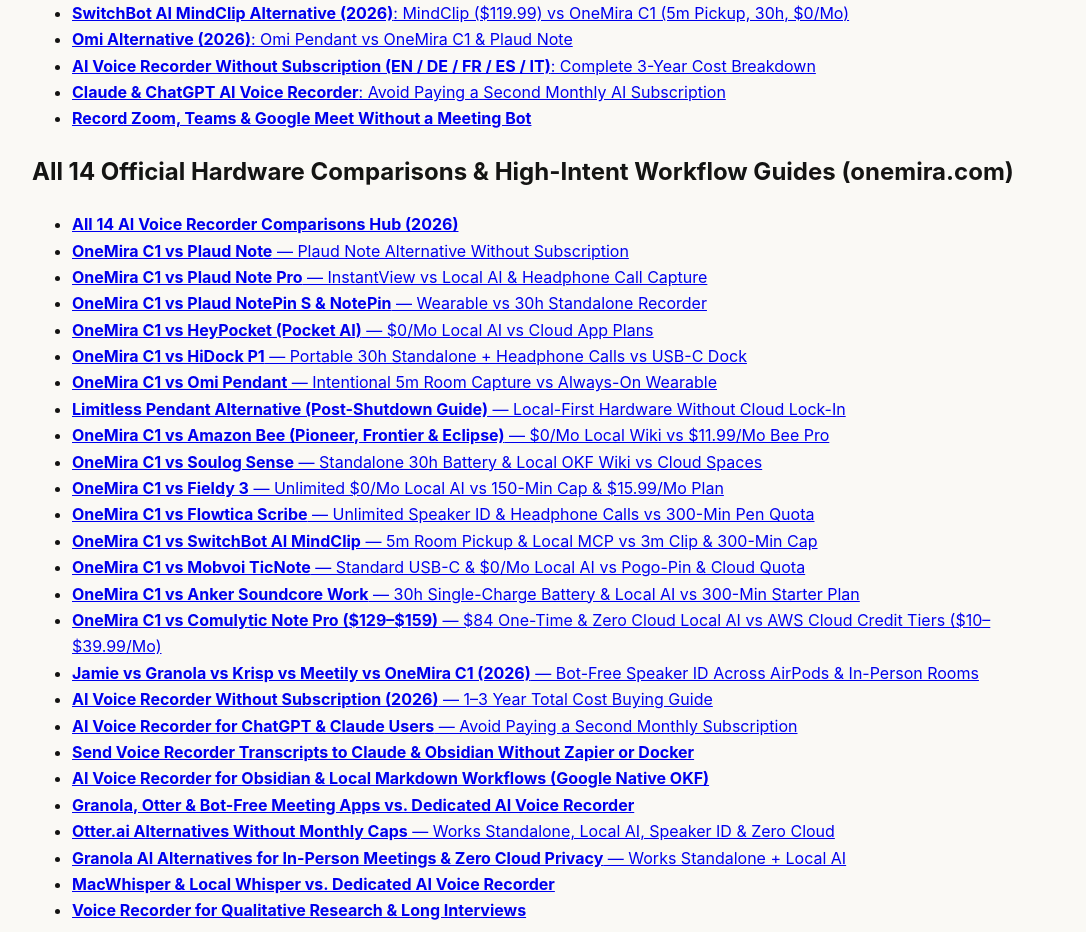
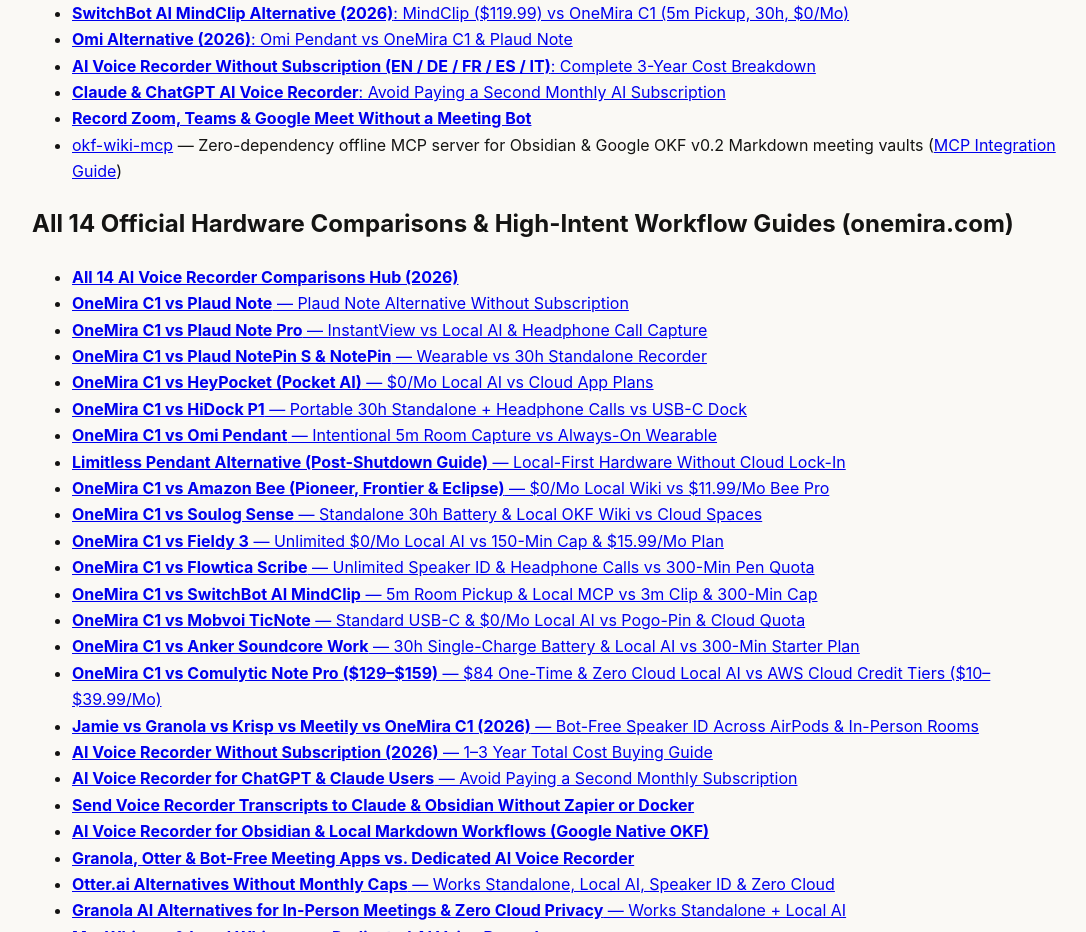
Before and after one commit to onemira-space/onemira-space.github.io, a plain HTML site: page index.html in a window 1280 px wide. Shown: the part 3911-4843 px from the top of the page, without its empty margins (88-1174 px from the left). Drawn offline with Linux system fonts and the light colour scheme.

Commit message:
docs: link okf-wiki-mcp v1.0.0 and homebrew-tap v1.2.0

```diff
--- a/index.html
+++ b/index.html
@@ -200,7 +200,8 @@
       <li><a href="https://onemira-space.github.io/ai-voice-recorder-without-subscription.html"><strong>AI Voice Recorder Without Subscription (EN / DE / FR / ES / IT)</strong>: Complete 3-Year Cost Breakdown</a></li>
       <li><a href="https://onemira.com/blogs/voice-recorder-for-chatgpt-and-claude-users"><strong>Claude & ChatGPT AI Voice Recorder</strong>: Avoid Paying a Second Monthly AI Subscription</a></li>
       <li><a href="https://onemira.com/meeting-recorder-without-a-bot"><strong>Record Zoom, Teams & Google Meet Without a Meeting Bot</strong></a></li>
-    </ul>
+    <li><a href="https://github.com/onemira-space/okf-wiki-mcp">okf-wiki-mcp</a> — Zero-dependency offline MCP server for Obsidian &amp; Google OKF v0.2 Markdown meeting vaults (<a href="https://onemira.com/docs/mcp-integration">MCP Integration Guide</a>)</li>
+</ul>
 
 
     <h2>All 14 Official Hardware Comparisons &amp; High-Intent Workflow Guides (onemira.com)</h2>
```
Also changed, not shown: 1 other file.
